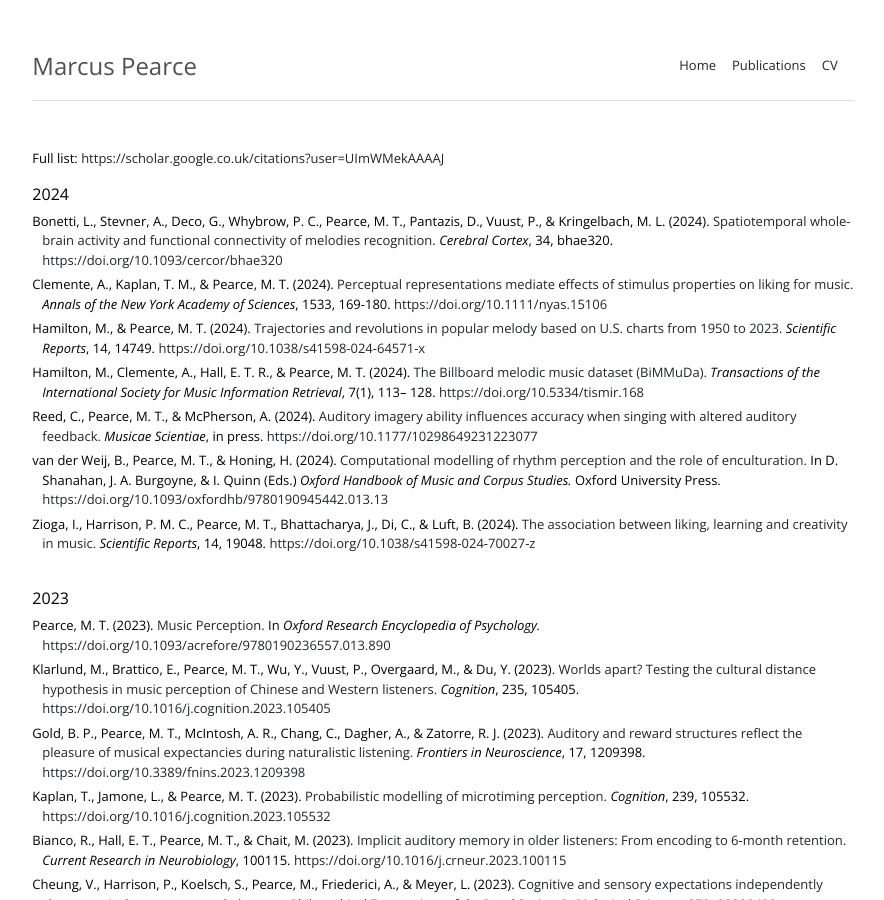
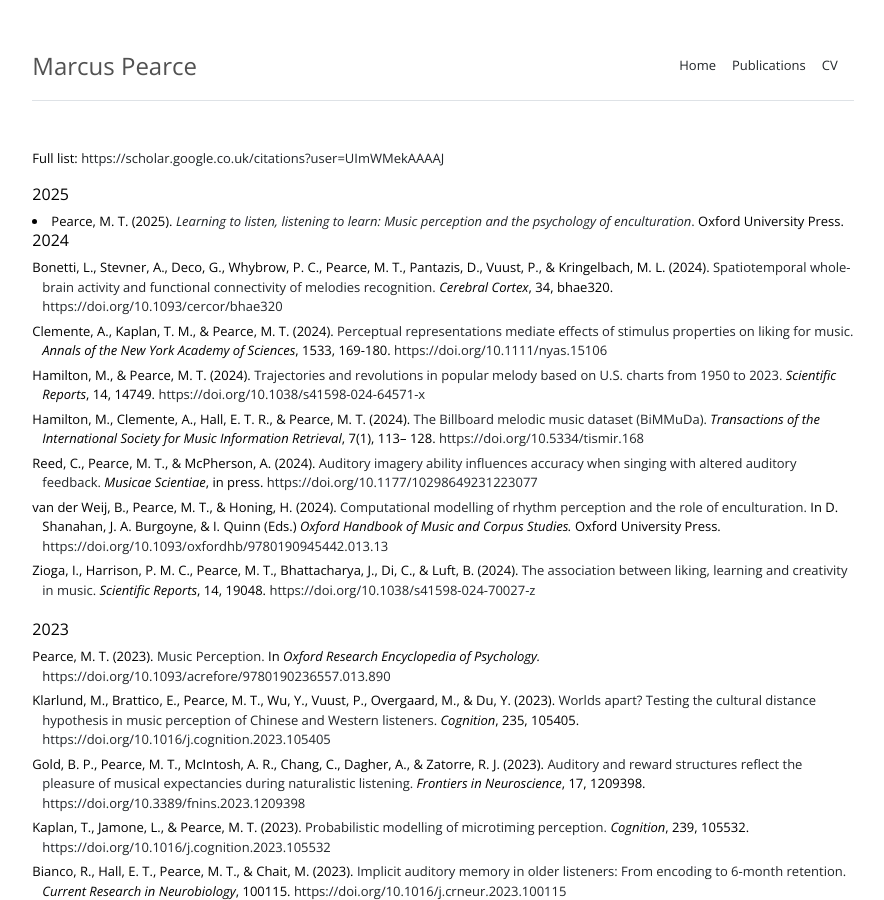
Before and after one commit to mtpearce/mtpearce.github.io, a Jekyll site: the page built from publications.md, in a window 1280 px wide and 900 px high. Shown: the whole window, without its empty margins (197-1081 px from the left). Built offline with Jekyll 4.4.1, drawn with Linux system fonts in a browser that asks for light colours; nearby versions of some CDN libraries.

Commit message:
Update publications.

```diff
--- a/publications.md
+++ b/publications.md
@@ -4,6 +4,10 @@ title: "Publications"
 ---
 
 <p>Full list: <a href="https://scholar.google.co.uk/citations?user=UImWMekAAAAJ">https://scholar.google.co.uk/citations?user=UImWMekAAAAJ</a></p>
+
+<h6>2025</h6>
+
+<li>Pearce, M. T. (2025). <a href="https://global.oup.com/academic/product/learning-to-listen-listening-to-learn-9780198848004"><i>Learning to listen, listening to learn: Music perception and the psychology of enculturation</i>.</a> Oxford University Press. <!-- https://doi.org/10.1093/oso/9780198848004.001.0001 -->
 
 <h6>2024</h6>
 
```
